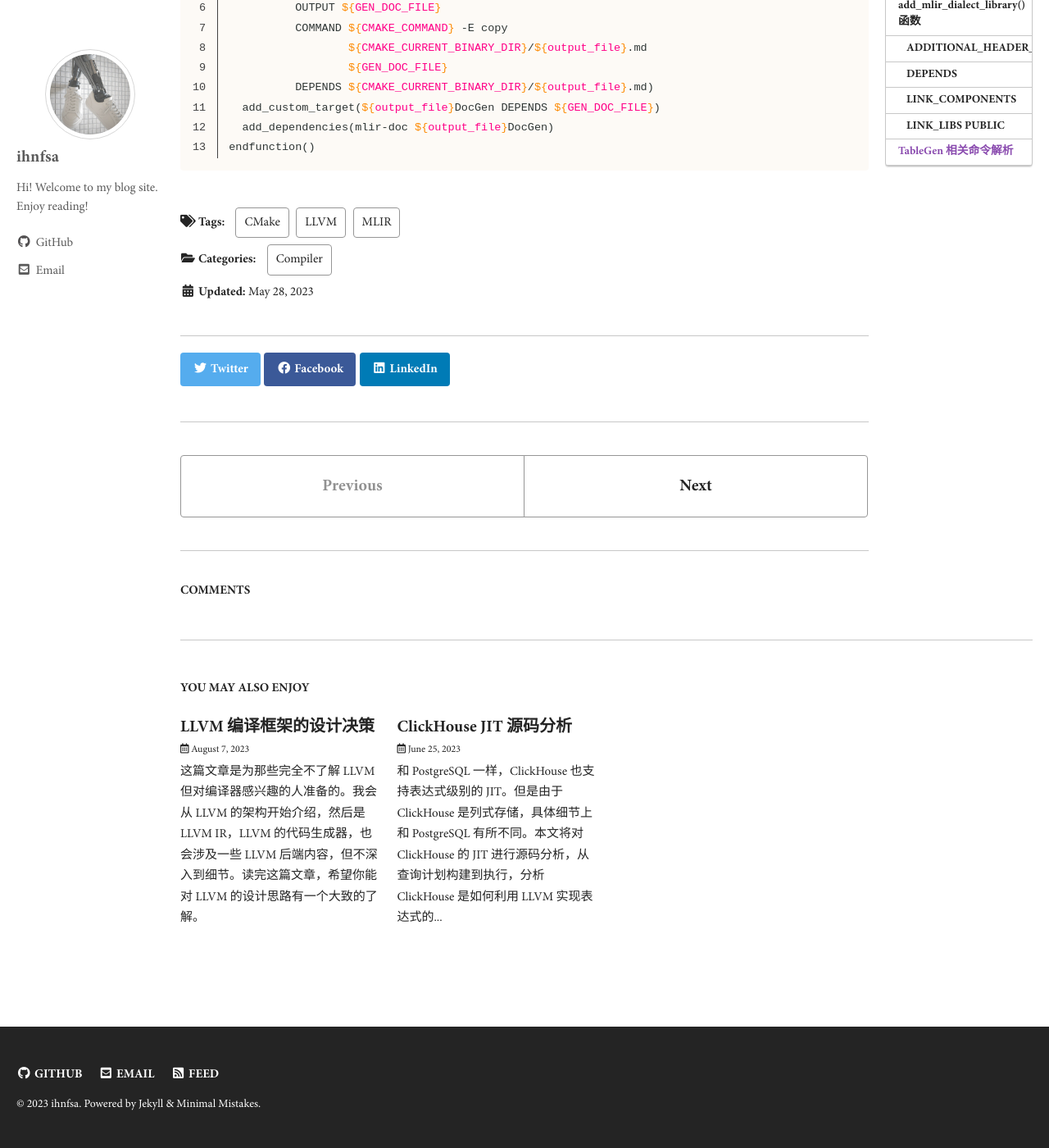
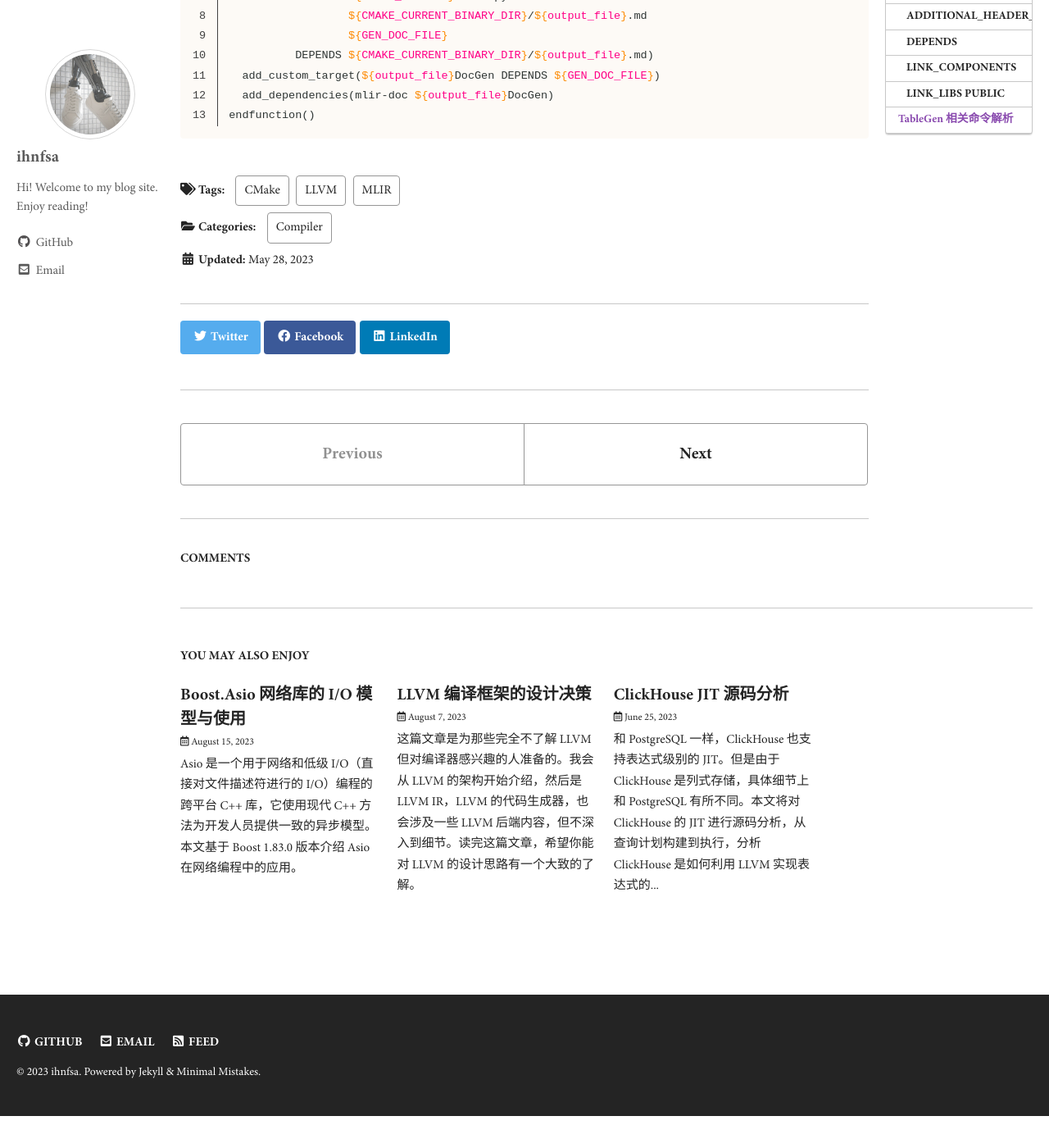
Before and after one commit to ihnfsax/ihnfsax.github.io, a Jekyll site: the page built from _posts/2023-05-28-llvm-mlir-cmake.md, in a window 1280 px wide and 1400 px high, scrolled down 6217 px. Shown: the whole window at 82% size. Built offline with Jekyll 4.4.1, drawn with Linux system fonts in a browser that asks for light colours; cached includes are drawn as plain includes; some web fonts are replaced; comment, search, counter and statistics services are not loaded; after the commit the page ends 7578 px from its top, so only the background shows below that; part of the change alters nothing that is shown.

Commit message:
Add blog: asio-basic

````diff
--- /dev/null
+++ b/_posts/2023-08-15-asio-basic.md
@@ -0,0 +1,364 @@
+---
+title: "Boost.Asio 网络库的 I/O 模型与使用"
+date: 2023-08-15
+categories:
+  - Network
+tags:
+  - Network
+---
+
+Asio 是一个用于网络和低级 I/O（直接对文件描述符进行的 I/O）编程的跨平台 C++ 库，它使用现代 C++ 方法为开发人员提供一致的异步模型。本文基于 Boost 1.83.0 版本介绍 Asio 在网络编程中的应用。
+
+Asio 在 [ISO/IEC TS 19216:2018](https://www.open-std.org/jtc1/sc22/wg21/docs/papers/2018/n4771.pdf) 中作为 "C++ Extensions for Networking" Technical Specification（简称 Network TS）的实现，被期望成为 C++ 标准的一部分。但是目前 Network TS 仍未成为标准，反而是后来居上的 [Sender/Recevier](https://www.open-std.org/jtc1/sc22/wg21/docs/papers/2023/p2300r7.html) 模型更有希望成为 C++26 的一部分。为了与官方文档保持一致，本文将使用 Network TS 的 API，它与原始 Asio API 的区别可以参考[文档](https://www.boost.org/doc/libs/1_83_0/doc/html/boost_asio/net_ts.html)。
+
+## Asio I/O 模型
+
+### 异步操作流程
+
+Asio 同时支持同步和异步操作，这里我们直接从异步开始。下图展示了 Asio 中异步操作涉及的组件。我们所写的程序要至少包含一个 **I/O 执行上下文**，比如 `boost::asio::io_context`, `boost::asio::thread_pool`, `boost::asio::system_context`。
+
+<img src="{{ "/assets/images/asio-basic/async-op1.png" | relative_url }}" width=400 />
+
+
+为了执行 I/O 操作，我们还需要 **I/O 对象**，比如 `boost::asio::ip::tcp::socket`, `boost::asio::ip::tcp::acceptor` 等。我们需要调用 I/O 对象来初始化异步操作：
+
+```c++
+socket.async_connect(server_endpoint, your_completion_handler);
+```
+
+这里的 `your_completion_handler` 是一个函数对象，它的函数标签必须与该接口要求的一致，这个函数对象我们称为**完成句柄 (completion handler)**。我们可以在[官网](https://www.boost.org/doc/libs/1_83_0/doc/html/boost_asio/reference/basic_stream_socket/async_connect.html)上查找每个异步 API 要求的完成句柄的函数签名。
+
+I/O 对象将请求转发给 I/O 执行上下文，再由 I/O 执行上下文示意操作系统开始异步连接。
+
+<img src="{{ "/assets/images/asio-basic/async-op2.png" | relative_url }}" width=400 />
+
+时间流逝，操作系统表示连接操作已经完成，其结果被放入队列，将由 I/O 执行上下文取出。当我们使用 `io_context` 作为 I/O 执行上下文时，我们必须调用 `io_context.run()`，来取出结果。`io_context.run()` 会一直阻塞直到没有未完成的异步操作。
+
+在 `io_context.run()` 内，I/O 执行上下文从队列中取出操作的结果，将其翻译为 `error_code`，传递给完成句柄。
+
+### Asio 的 Proactor 模型
+
+<img src="{{ "/assets/images/asio-basic/proactor.png" | relative_url }}" width=550 />
+
+上图是 Asio 采用的 Proactor 设计模式，包含的信息有：
+
+- **异步操作 (Asynchronous Operation)**：定义一个被异步执行的操作，比如对套接字读或写。
+- **异步操作执行单元 (Asynchronous Operation Processor)**：执行异步操作，并在操作完成时将事件放入完成事件队列中。
+- **完成事件队列 (Completion Event Queue)**：缓冲这些完成事件，直到它们被异步事件解复用器出队为止。
+- **异步事件解复用器 (Asynchronous Event Demultiplexer)**：阻塞等待完成事件队列中的事件，并将已完成的事件返回给其调用方。
+- **Proactor**：调用异步事件解复用器以使事件出队，并分派完成句柄（即调用与事件相关联的函数对象）。这个抽象为 `io_context` 类。
+- **完成句柄 (Completion Handler)**：处理异步操作的结果，是函数对象。
+- **初始化器 (Initiator)**：初始化异步操作的代码。
+
+Windows 上，由于 **IO Completion Port (IOCP)** 系统级异步 I/O 的存在，该 Proactor 模型得以实现。首先，异步操作执行单元属于 Windows 操作系统，即异步操作是由系统完成的。比如从套接字读数据，数据放入用户缓冲区以及之前的工作都是由操作系统完成的（异步 I/O 直接将数据拷贝到用户缓冲区，不经过内核，性能更好）。其次，完成事件队列也是由 Windows 系统管理，我们只需要用 `GetQueuedCompletionStatus` 即可获得一个完成事件，这就是 Asio 在异步事件解复用器中的做法。
+
+在 Linux/Unix 等平台上，长期缺少高效的系统级异步 I/O 功能，所以 Asio 利用 epoll 这种 Reactor 模式的 I/O 操作实现了用户角度下的 Proactor 模式。在这种设计中，组件的实现方式发生了变化：
+
+- 异步操作执行单元：使用 epoll 的 Reactor。当 Reactor 指示准备好执行操作时 (`epoll_wait` 返回)，执行单元执行异步操作并将相关联的完成句柄放入完成事件队列中。
+  - 从系统角度看，这里其实不能称为异步操作了。Asio 底层实际上执行的是非阻塞的同步操作，从内核缓冲区读取数据的操作是同步进行的。
+- 完成事件队列：一个链表形式的完成句柄队列。
+- 异步事件解复用器：通过条件变量指示完成事件队列中是否有完成句柄。
+
+从这里的分析可以看出，Reactor 和 Proactor 的区别在于完整的 I/O 操作（包括在用户缓冲区准备好或消耗完数据）是否是由第三方完成的。如果都是第三方完成的，就是 Proactor，否则是 Reactor。从 Asio 使用者的角度来看，第三方是 Asio 库和操作系统，所以无论是在什么平台上，Asio 都是 Proactor 模式。从 Asio 的实现角度来看，第三方只有操作系统，这时 Asio 在 Windows 下是 Proactor，在 Linux/Unix 下是 Reactor。
+
+### Linux 下多线程 `io_context.run()`
+
+在 Linux 下，`epoll_wait` 仅发生在执行 `io_context.run()` 后。如果有多个线程对同一个 `io_context` 调用了 `run()` 方法，那么同一时间也只有一个线程在 `epoll_wait`。事件触发导致 `epoll_wait` 返回后，对套接字的读写操作可以由另一个线程进行。当操作完成后，完成句柄被放入完成事件队列，因此完成句柄的执行线程又可以前面两个线程都不相同。总的来说，多线程情况下，下面三类工作可以由不同线程完成：
+
+1. 调用 `epoll_wait`，等待事件出现。
+2. 处理事件，调用 `accept`, `recvfrom`, `sendto` 等函数。
+3. 从完成事件队列取出完成句柄，执行完成句柄。
+
+> 上述信息使用 `strace` 查看系统调用得到。
+
+## 使用 Asio
+
+### `io_context::poll`, `io_context::poll_one`, `io_context::run`, `io_context::run_one`
+
+如前所述，`io_context::run` 会一直阻塞直到没有未完成的异步操作。异步操作未完成时，所关联的完成句柄就处于挂起状态。异步操作完成时，所相关联的完成句柄转为就绪，被**分派 (dispatch)** 给某个线程去执行。
+
+与 `run` 不同，`poll` 函数立即分派所有就绪的完成句柄，但不等待任何挂起的完成句柄。如果没有就绪的完成句柄，即使有挂起的完成句柄，它也会立即返回。
+
+`run_one` 和 `poll_one` 与 `run` 和 `poll` 的区别在于，它们只分派一个就绪的完成句柄后就返回，其余行为分别和 `run` 和 `poll` 一致。
+
+### `post` 和 `dispatch`
+
+对 `post` 函数的调用会添加一个完成句柄到队列（为了方便表述，这里抽象出一个完成句柄的队列）并立即返回。稍后对 `run` 的调用负责分派完成句柄。还有另一个名为 `dispatch` 的函数，可以用来请求 `io_context` 在可能的情况下立即分派一个完成句柄。如果在一个已经调用了 `run`, `poll`, `run_one` 或 `poll_one` 之一的线程中调用了 `dispatch`，那么完成句柄将立即被分派。如果没有这样的线程可用，`dispatch` 会添加完成句柄到队列，并像 `post` 一样返回。
+
+```c++
+#include <boost/asio.hpp>
+#include <iostream>
+
+int main() {
+  boost::asio::io_context context;
+  // Hello Handler – dispatch behaves like post
+  boost::asio::dispatch(context, []() { std::cout << "Hello\n"; });
+  boost::asio::post(context, [&context] {  // English Handler
+    std::cout << "Hello, world!\n";
+    boost::asio::dispatch(context, [] {  // Spanish Handler, immediate
+      std::cout << "Hola, mundo!\n";
+    });
+  });
+  // German Handler
+  boost::asio::post(context, [] { std::cout << "Hallo, Welt!\n"; });
+  context.run();
+}
+```
+
+输出：
+
+```text
+Hello
+Hello, world!
+Hola, mundo!
+Hallo, Welt!
+```
+
+可以看到，Spanish Handler 的 `dispatch` 在 German Handler 的 `post` 之后被调用，但是 Spanish Handler 的完成句柄却先于 German Handler 的完成句柄被执行。
+
+在 Asio 源码的注释中我们会看到这样的描述：
+
+```text
+On immediate completion, invocation of the handler will be performed in a manner equivalent to using boost::asio::post().
+```
+
+上述注释来自 `async_accept`，它的意思是，即使 `async_accept` 能立即完成异步操作，它也会像 `post` 那样按顺序分派完成句柄。
+
+### 阻止 `run()` 返回
+
+某些应用程序可能需要阻止 `io_context` 对象的 `run()` 调用在没有更多工作要做时返回。例如，`io_context` 可能在应用程序的异步操作之前在后台线程中运行。可以使用 `make_work_guard` 函数创建 `boost::asio::executor_work_guard<io_context::executor_type>` 类型的对象来保持 `run()` 调用运行:
+
+```c++
+boost::asio::io_context io_context;
+boost::asio::executor_work_guard<boost::asio::io_context::executor_type> work_guard
+  = boost::asio::make_work_guard(io_context);
+```
+
+### 使用 `strand` 来串行执行
+
+多个线程对同一个 `io_context` 调用 `run()` 后，它们将**并发地**执行完成句柄。这意味着访问共享资源时需要同步对资源的访问。在完成句柄中去编写同步代码会使程序代码变得复杂，一个替代的方式是使用 Asio 提供的 `strand` 对象。
+
+在同一个 strand 中的完成句柄永远严格按照添加顺序串行执行。通过下面的方式创建一个 strand：
+
+```c++
+// 两种方式都可以
+boost::asio::strand<boost::asio::io_context::executor_type> the_strand(
+    context.get_executor());
+auto the_strand = boost::asio::make_strand(context.get_executor());
+```
+
+`bind_executor` 将一个原始的完成句柄绑定到一个 strand 上，形成一个新的完成句柄。下面的代码将一个属于 `the_strand` 的函数添加到了 `io_context` 的队列中。
+
+```c++
+context.post(boost::asio::bind_executor(the_strand, [](){
+    // your function
+}));
+```
+
+下面的代码展示了 strand 和非 strand 完成句柄在执行顺序上的区别：
+
+```c++
+#include <boost/asio.hpp>
+#include <boost/date_time.hpp>
+#include <boost/thread.hpp>
+#include <cstdlib>
+#include <ctime>
+#include <iostream>
+
+#define PRINT_ARGS(msg)                                             \
+  do {                                                              \
+    boost::lock_guard<boost::mutex> lg(mtx);                        \
+    std::cout << '[' << boost::this_thread::get_id() << "] " << msg \
+              << std::endl;                                         \
+  } while (0)
+
+int main() {
+  std::srand(std::time(0));
+  boost::asio::io_context context;
+  auto strand = boost::asio::make_strand(context.get_executor());
+  boost::mutex mtx;
+  size_t regular = 0, on_strand = 0;
+
+  auto workFuncStrand = [&mtx, &on_strand] {
+    ++on_strand;
+    boost::this_thread::sleep(boost::posix_time::seconds((rand() % 2) + 1));
+    PRINT_ARGS(on_strand << ". Hello, from strand!");
+  };
+
+  auto workFunc = [&mtx, &regular] {
+    ++regular;
+    boost::this_thread::sleep(boost::posix_time::seconds((rand() % 2) + 1));
+    PRINT_ARGS(regular << ". Hello, world!");
+  };
+  // Post work
+  for (int i = 0; i < 15; ++i) {
+    if (rand() % 2 == 0) {
+      context.post(boost::asio::bind_executor(strand, workFuncStrand));
+    } else {
+      context.post(workFunc);
+    }
+  }
+
+  // set up the worker threads in a thread group
+  boost::thread_group workers;
+  for (int i = 0; i < 5; ++i) {
+    workers.create_thread([&context, &mtx]() {
+      PRINT_ARGS("Starting worker thread ");
+      context.run();
+      PRINT_ARGS("Worker thread done");
+    });
+  }
+
+  workers.join_all();  // wait for all worker threads to finish
+  return 0;
+}
+```
+
+部分输出：
+
+```text
+...
+[7f0eba5ff640] 1. Hello, from strand!
+[7f0eb9dfe640] 5. Hello, world!
+[7f0eb8dfc640] 6. Hello, world!
+[7f0eb95fd640] 7. Hello, world!
+[7f0eb3fff640] 7. Hello, world!
+[7f0eba5ff640] 7. Hello, world!
+[7f0eb9dfe640] 7. Hello, world!
+[7f0eb8dfc640] 7. Hello, world!
+[7f0eb95fd640] 2. Hello, from strand!
+[7f0eb95fd640] 3. Hello, from strand!
+[7f0eb95fd640] 4. Hello, from strand!
+[7f0eb95fd640] 5. Hello, from strand!
+[7f0eb95fd640] 6. Hello, from strand!
+[7f0eb95fd640] 7. Hello, from strand!
+[7f0eb95fd640] 8. Hello, from strand!
+...
+```
+
+可以看到，strand 中的完成句柄的执行完全是串行的，而非 strand 的完成句柄的执行顺序是随机的。值得注意的还有，执行第 1 个 strand 完成句柄的线程和执行后面几个 strand 完成句柄的线程并不相同。strand 中的完成句柄是串行执行的，但并不意味着它们一定是在同一个线程中执行的。
+
+### 网络 I/O
+
+我们最常使用 Asio 的场景就是 TCP/UDP 网络编程。官方也提供了一些[示例代码](https://www.boost.org/doc/libs/1_83_0/doc/html/boost_asio/examples.html)供我们参考，下面就是一个回射服务器的示例代码：
+
+```c++
+#include <boost/asio.hpp>
+#include <cstdlib>
+#include <iostream>
+#include <memory>
+#include <utility>
+
+using boost::asio::ip::tcp;
+
+class session : public std::enable_shared_from_this<session> {
+ public:
+  session(tcp::socket socket) : socket_(std::move(socket)) {}
+
+  void start() { do_read(); }
+
+ private:
+  void do_read() {
+    auto self(shared_from_this());
+    socket_.async_read_some(
+        boost::asio::buffer(data_, max_length),
+        [this, self](boost::system::error_code ec, std::size_t length) {
+          if (!ec) {
+            std::cout << "kkkkkkk" << std::endl;
+            do_write(length);
+          }
+        });
+  }
+
+  void do_write(std::size_t length) {
+    auto self(shared_from_this());
+    boost::asio::async_write(
+        socket_, boost::asio::buffer(data_, length),
+        [this, self](boost::system::error_code ec, std::size_t /*length*/) {
+          if (!ec) {
+            do_read();
+          }
+        });
+  }
+
+  tcp::socket socket_;
+  enum { max_length = 1024 };
+  char data_[max_length];
+};
+
+class server {
+ public:
+  server(boost::asio::io_context& io_context, short port)
+      : acceptor_(io_context, tcp::endpoint(tcp::v4(), port)) {
+    boost::asio::socket_base::reuse_address option(true);
+    acceptor_.set_option(option);
+    do_accept();
+  }
+
+ private:
+  void do_accept() {
+    acceptor_.async_accept(
+        [this](boost::system::error_code ec, tcp::socket socket) {
+          if (!ec) {
+            std::make_shared<session>(std::move(socket))->start();
+          }
+
+          do_accept();
+        });  // EPOLLIN|EPOLLPRI|EPOLLERR|EPOLLHUP|EPOLLET
+  }
+
+  tcp::acceptor acceptor_;
+};
+
+int main(int argc, char* argv[]) {
+  try {
+    if (argc != 2) {
+      std::cerr << "Usage: async_tcp_echo_server <port>\n";
+      return 1;
+    }
+
+    boost::asio::io_context io_context;
+
+    server s(io_context, std::atoi(argv[1]));
+
+    for (int i = 0; i < 5; i++) {
+      std::thread([&]() { io_context.run(); }).detach();
+    }
+
+    io_context.run();
+  } catch (std::exception& e) {
+    std::cerr << "Exception: " << e.what() << "\n";
+  }
+
+  return 0;
+}
+```
+
+这里有几个点需要注意。首先，我们注意到这段代码中并没有调用 `bind`, `listen` 等函数，我们预想中的初始化工作是：
+
+```c++
+boost::asio::ip::tcp::acceptor the_acceptor(the_context);
+boost::asio::ip::tcp::endpoint endpoint(boost::asio::ip::tcp::v4(), port_num);
+the_acceptor.open(endpoint.protocol());  // call socket and epoll_ctl(ADD)
+the_acceptor.set_option(
+    boost::asio::socket_base::reuse_address(true));  // call setsockopt
+the_acceptor.bind(endpoint);                         // call bind
+the_acceptor.listen();                               // call listen
+```
+
+`acceptor_(io_context, tcp::endpoint(tcp::v4(), port))` 调用覆盖了上述大部分工作，而 `setsockopt` 在 `listen` 系统调用之后被调用。
+
+第二要思考的点是，如果多次调用 `accept` 会发生什么？会有性能上的提升吗？答案是什么也不会改变。在 Linux 上，`async_accept` 添加的异步操作实际上是对非阻塞 `accept` 的循环调用。即异步操作执行单元在 `epoll_wait` 返回一个连接事件后，循环调用 `accept` 直到 `accept` 返回 `EAGAIN`，每个成功建立的连接都将使一个新的完成句柄就绪。因此，Asio 内部已经做了对短时间大量连接请求的优化处理，多次调用 `async_accept` 毫无意义。
+
+第三要思考的点是，我们可以多次调用 `async_read` 或 `async_write` 吗？这个问题要分为两个情况考虑。如果是对同一个已连接套接字，重复调用读写函数是完全错误的（联想系统调用）。如果是对不同的套接字，那么可以重复调用读写函数，不同套接字的读写互不影响。
+
+`async_read` 内部实际上是串行地调用了多次 `async_read_some`，即在前一个 `async_read_some` 的完成句柄中调用了下一个 `async_read_some`，或者使用了 strand 作为限制。这样是正确的做法，它符合对系统调用的串行调用（前一次调用返回才能调用下一次）。如果我们想连续的接收或发送多段数据，也可以借鉴这个思想。
+
+## 参考资料
+
+- [Networking TS compatibility](https://www.boost.org/doc/libs/1_83_0/doc/html/boost_asio/net_ts.html)
+- [Basic Boost.Asio Anatomy](https://www.boost.org/doc/libs/1_83_0/doc/html/boost_asio/overview/basics.html)
+- [The Proactor Design Pattern: Concurrency Without Threads](https://www.boost.org/doc/libs/1_83_0/doc/html/boost_asio/overview/core/async.html)
+- [Asio 实现浅析 - 知乎](https://zhuanlan.zhihu.com/p/55503053)
+- [Task Execution with Asio - packtpub](https://hub.packtpub.com/task-execution-asio/)
+- [io_context](https://www.boost.org/doc/libs/1_83_0/doc/html/boost_asio/reference/io_context.html#boost_asio.reference.io_context.stopping_the_io_context_from_running_out_of_work)
--- a/_sass/minimal-mistakes/_base.scss
+++ b/_sass/minimal-mistakes/_base.scss
@@ -31,6 +31,10 @@ h6 {
   line-height: 1.2;
   font-family: $header-font-family;
   font-weight: bold;
+
+  code {
+    font-size: .8em;
+  }
 }
 
 h1 {
````
Also changed, not shown: assets/images/asio-basic/async-op1.png (added), assets/images/asio-basic/async-op2.png (added), assets/images/asio-basic/proactor.png (added).
